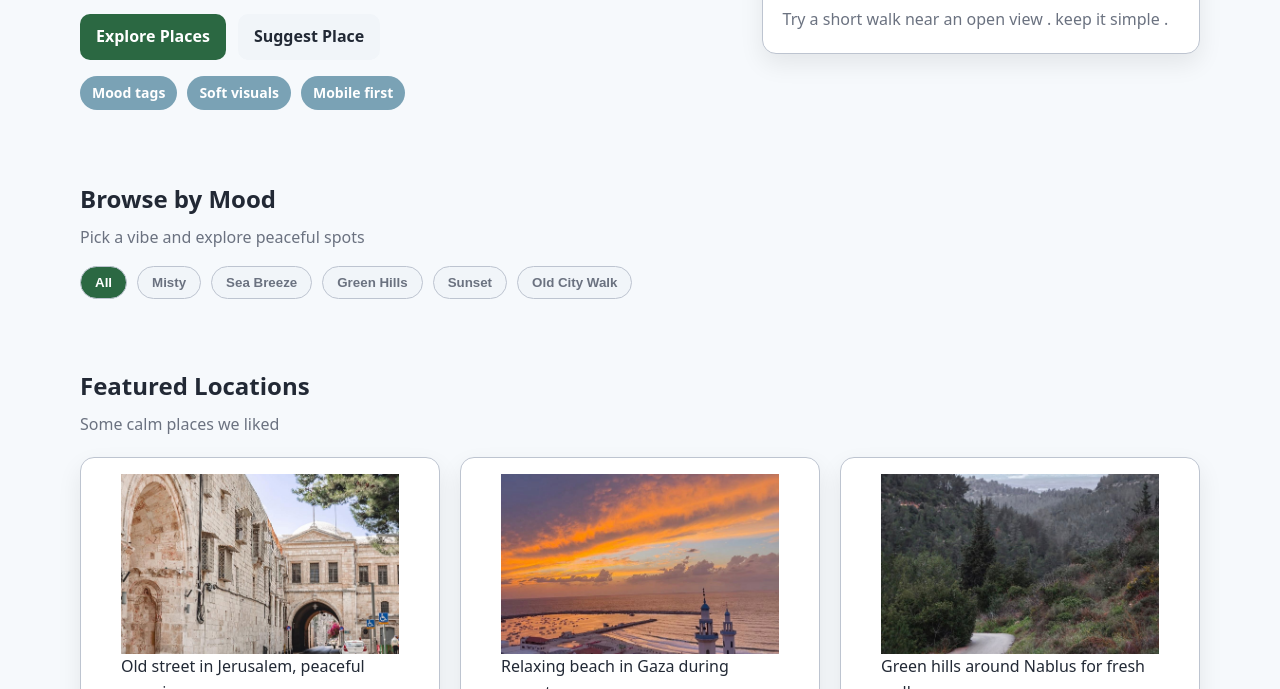
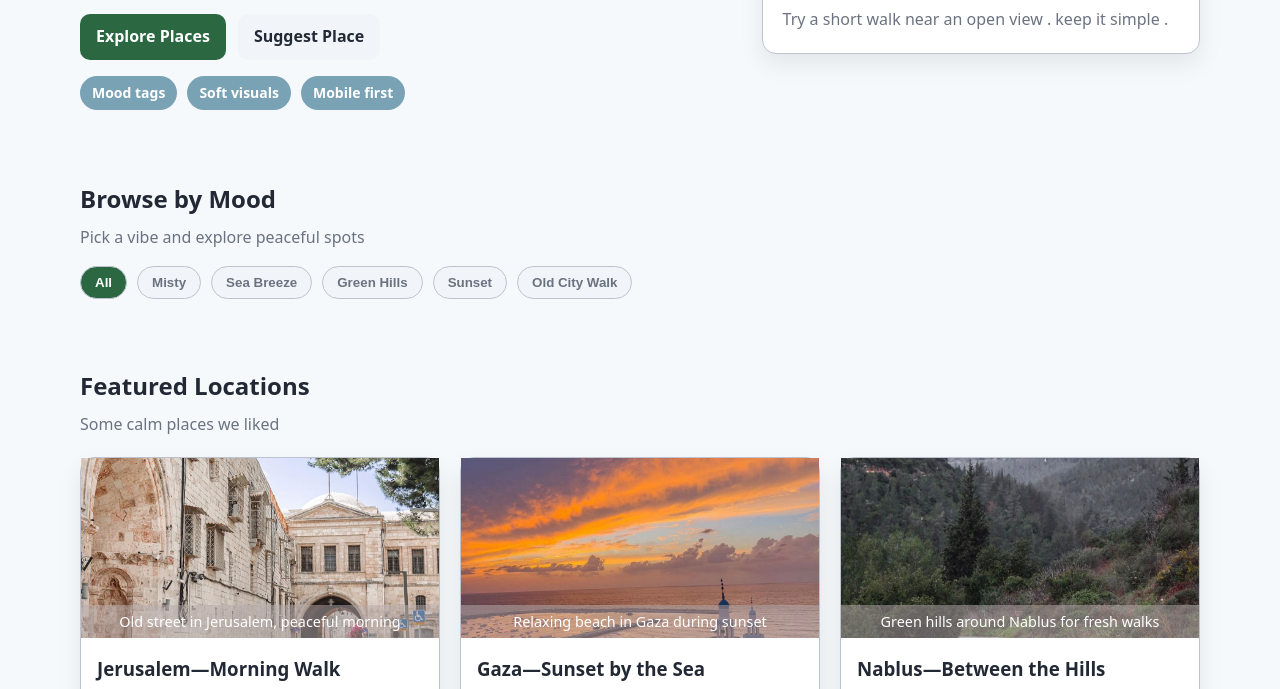
Before and after one commit to iicarmel/EchoScapes-Palestine, a plain HTML site: page index.html in a window 1280 px wide. Shown: the part 259-948 px from the top of the page. Drawn offline with Linux system fonts and the light colour scheme.

Commit message:
Refactor CSS for card layout
Removed commented section and added styles for card elements.

```diff
--- a/css/home.css
+++ b/css/home.css
@@ -151,32 +151,26 @@
   color: var(--muted);
   font-style: normal;
 }
-/* --------- About / Steps ---------- */
 .two-col {
   display:grid;
   gap:20px;
 }
-
 .steps{
  display:grid;
  gap:12px;
  margin-top:14px;
 }
-
 .step{
  padding:14px;
 }
-
 .step h3{
  margin:0 0 6px;
  font-size:16px;
 }
-
 .step p{
  margin:0;
  color:var(--muted);
 }
-
 .note-card{
  padding:18px;
  background:var(--surface);
@@ -184,17 +178,14 @@
  border-radius:var(--radius);
  box-shadow:var(--shadow);
 }
-
 .note-card h3{
  margin:0 0 8px;
  font-size:18px;
 }
-
 .note-card p{
  margin:0 0 10px;
  color:var(--muted);
 }
-
 .note-card .btn{
  font-size:14px;
  padding:10px 16px;
@@ -212,6 +203,21 @@
   color: white;
   border-radius: var(--radius);
 }
+.card figure {
+  position: relative;
+  margin: 0;
+}
+.card figcaption {
+  position: absolute;
+  bottom: 0;
+  left: 0;
+  width: 100%;
+  background-color: hwb(0 68% 28% / 0.5);
+  color: white;
+  padding: 5px;
+  font-size: 0.9rem;
+  text-align: center;
+}
 .cta-text {opacity: 0.9;}
 @media(min-width:768px){
   .hero-grid {grid-template-columns: 1.5fr 1fr;}
```
